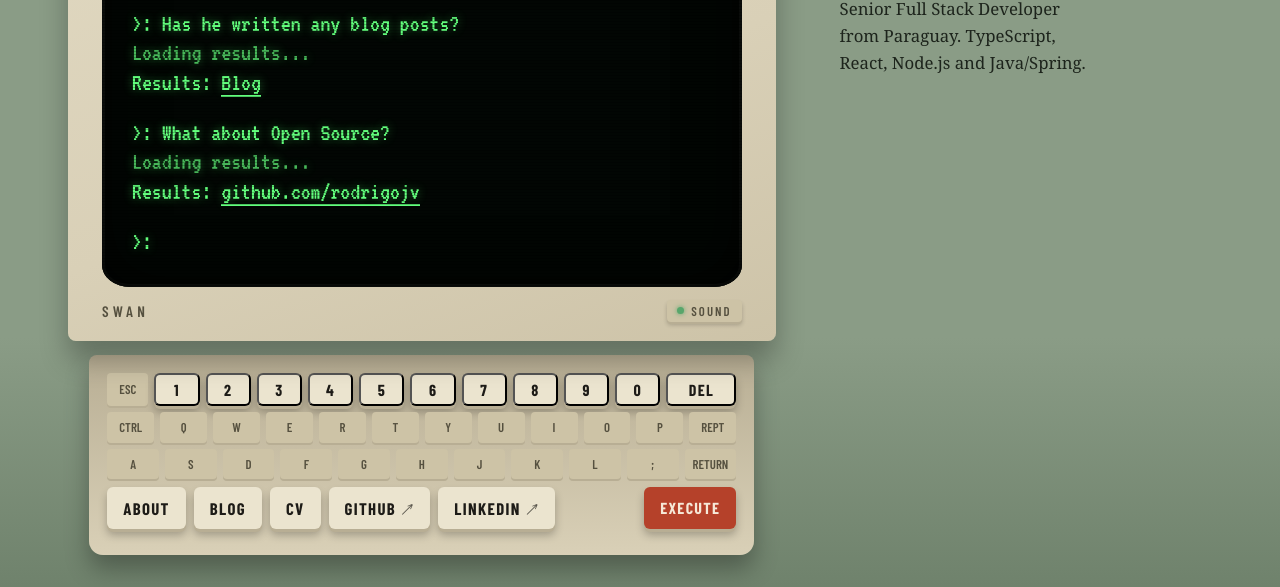
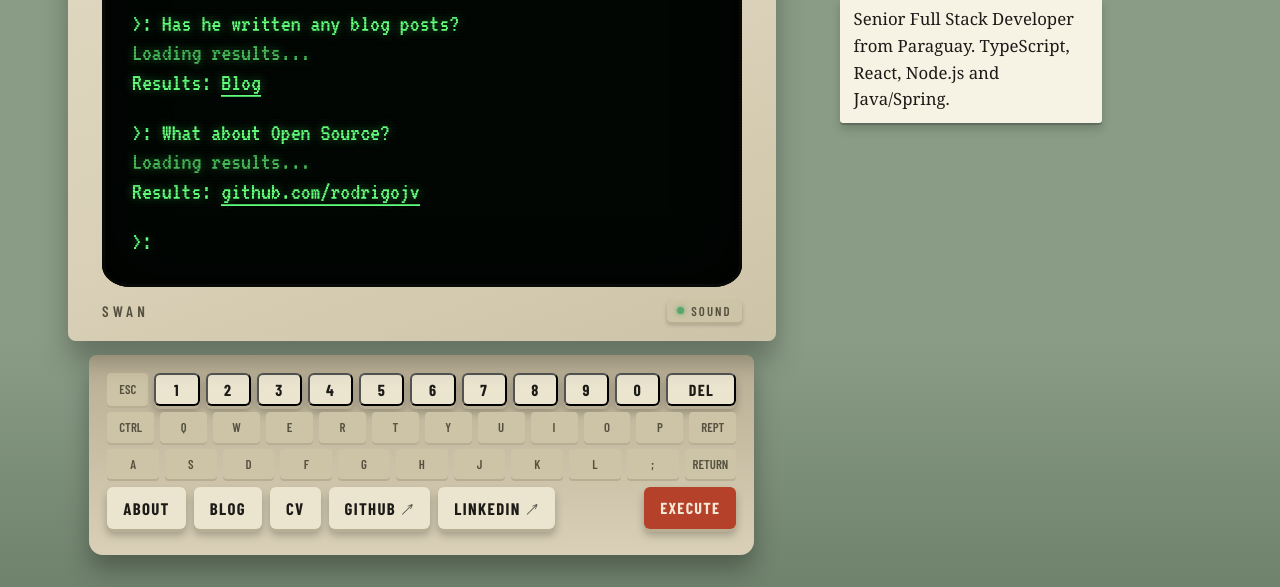
Before and after one commit to rodrigojv/rodrigovillalba.com, an Astro site: page / in a window 1280 px wide. Shown: the part 246-833 px from the top of the page. Built offline with nearby package versions, Linux system fonts and the light colour scheme; Astro itself is replaced by a stand-in of ours.

Commit message:
Pone el texto de presentación en una etiqueta de papel para mejorar el contraste

```diff
--- a/src/styles/global.css
+++ b/src/styles/global.css
@@ -245,7 +245,17 @@ a { color: inherit; text-decoration-thickness: 1px; text-underline-offset: 3px;
   color: var(--brand);
   text-shadow: 0 2px 0 rgb(0 0 0 / 0.25);
 }
-.label-col p { margin: 0; max-width: 28ch; color: var(--on-wall); font-size: 1.05rem; }
+/* Etiqueta de papel pegada a la pared: el texto oscuro sobre el verde se veía turbio. */
+.label-col p {
+  margin: 0;
+  max-width: 28ch;
+  padding: 10px 14px;
+  border-radius: 3px;
+  background: var(--paper);
+  box-shadow: 0 2px 0 rgb(0 0 0 / 0.18), 0 6px 10px rgb(0 0 0 / 0.18);
+  color: var(--ink);
+  font-size: 1.05rem;
+}
 
 /* Páginas de lectura: papel continuo con perforaciones. */
 .shell {
```
